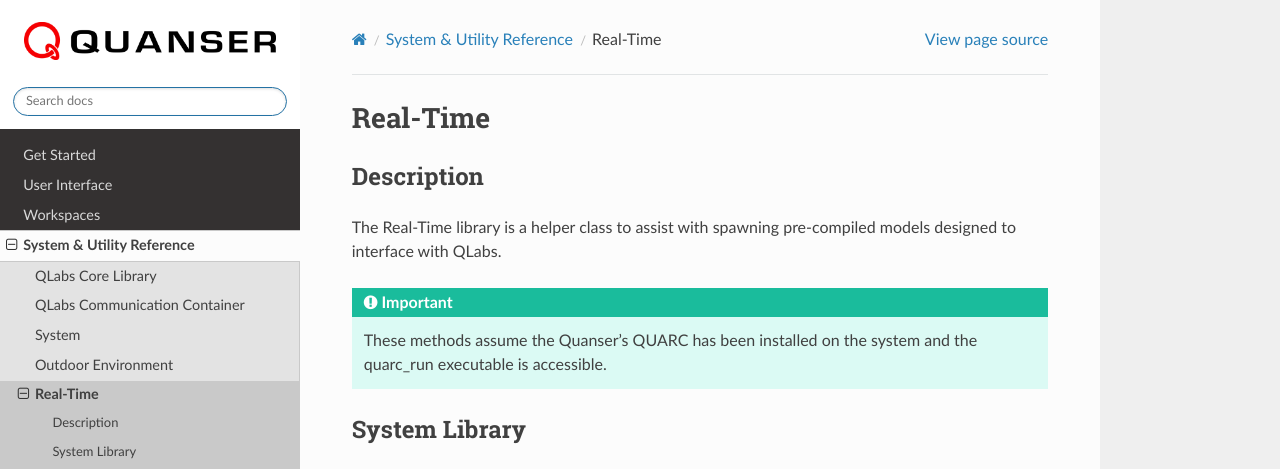
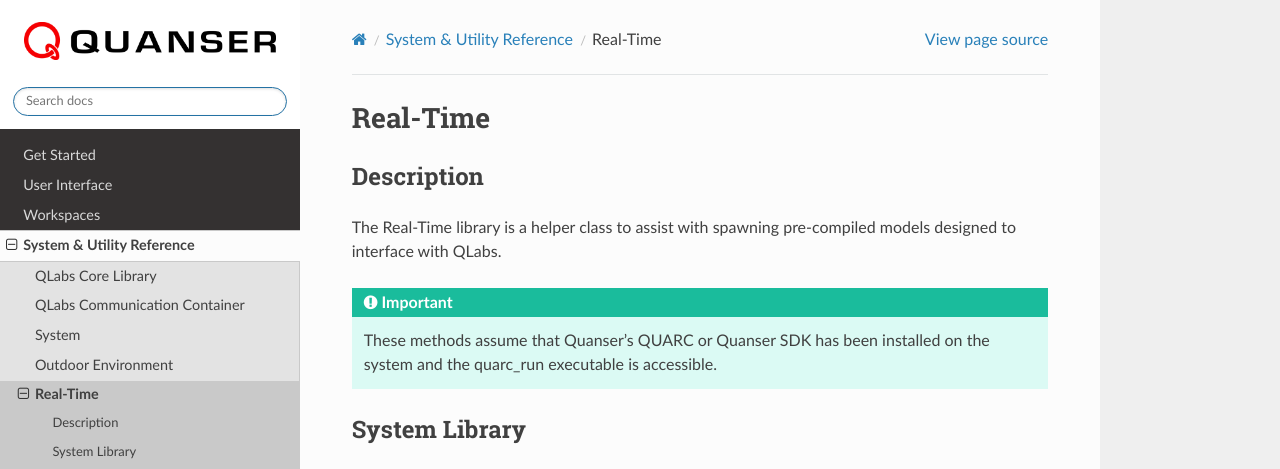
Before and after one commit to quanser/Quanser_Interactive_Labs_Resources, a Sphinx documentation site: the page built from docs/source/System/real_time_library.rst, in a window 1280 px wide and 1293 px high. Shown: the top 469 px of the window. Built offline with Sphinx 7.4.7 and the Read the Docs theme 3.1.0, drawn with Linux system fonts in a browser that asks for light colours; grey boxes are pictures that could not be loaded.

Commit message:
updating docs to talk about qsdk and quarc
also remove references from resources.zip

```diff
--- a/docs/source/System/real_time_library.rst
+++ b/docs/source/System/real_time_library.rst
@@ -13,8 +13,8 @@
 models designed to interface with QLabs.
 
 .. important::
-    These methods assume the Quanser's QUARC has been installed on the
-    system and the quarc_run executable is accessible.
+    These methods assume that Quanser's QUARC or Quanser SDK
+    has been installed on the system and the quarc_run executable is accessible.
 
 .. _realTimeLibrary:
 
--- a/install.py
+++ b/install.py
@@ -12,7 +12,7 @@
 
 #region: Check python version
 pythonVersion = platform.python_version_tuple()
-if (int(pythonVersion[0]) != 3) or (int(pythonVersion[1]) < 8):
+if (int(pythonVersion[0]) != 3) or (int(pythonVersion[1]) < 11):
     print('Error: Install requires python version 3.8 or newer.')
     print("The latest version of python can be downloaded "
           + "using the following link: https://www.python.org")
```
Also changed, not shown: docs/source/Get Started.rst (+10 -7 lines).
